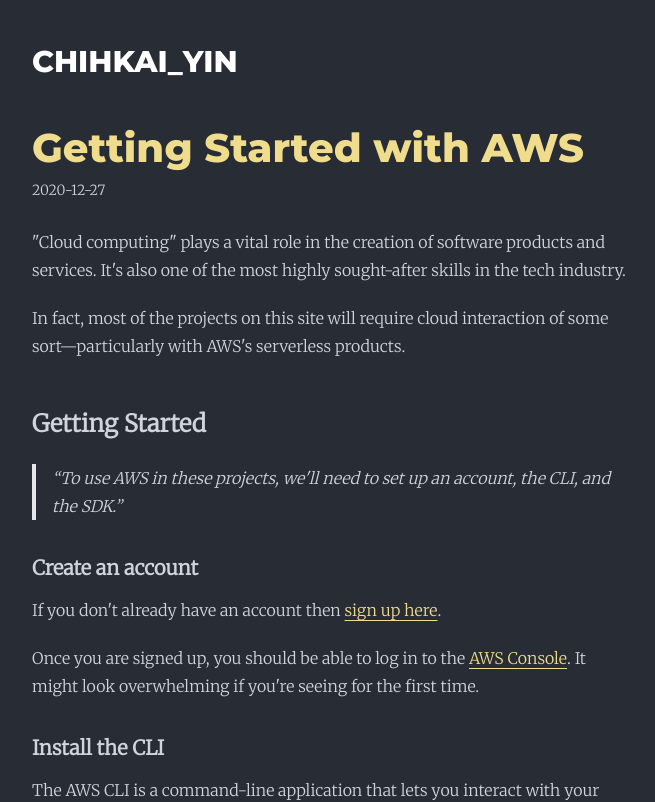
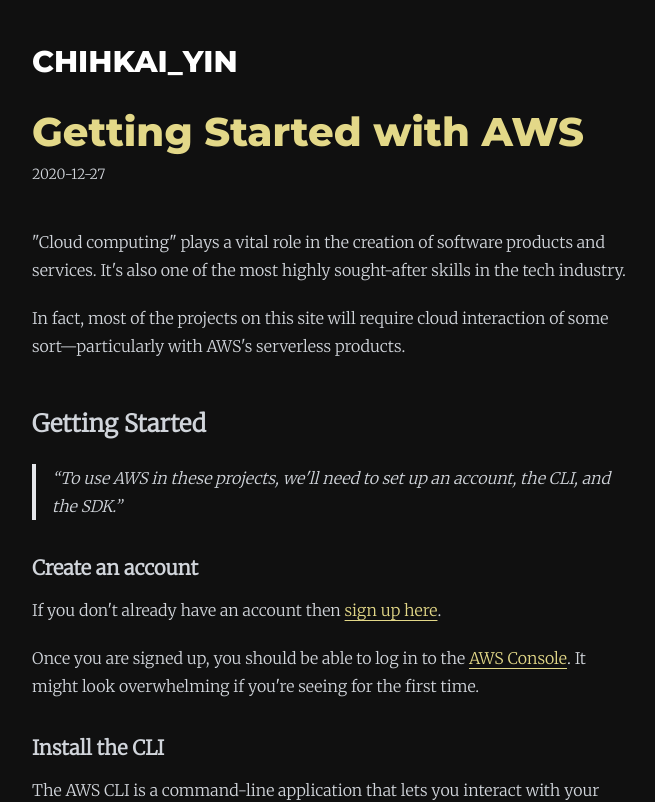
Before and after one commit to alexyin0978/chihkaiyin.blog, a Next.js app: page /aws-quickstart in a window 1280 px wide. Shown: the top 802 px of the page, without its empty margins (308-963 px from the left). Built offline with nearby package versions, Linux system fonts and the light colour scheme.

Commit message:
update: prev and next post link

```diff
--- a/app/[post]/page.tsx
+++ b/app/[post]/page.tsx
@@ -1,8 +1,13 @@
 import { Merriweather, Montserrat } from "next/font/google";
 
-import { PostMetaData, getPost } from "@/utils/readPost";
+import {
+  PostMetaData,
+  getAdjacentPostMetaDatas,
+  getPost,
+} from "@/utils/readPost";
 
 import Markdown from "@/components/Markdown";
+import Link from "next/link";
 
 type PostProps = {
   params: {
@@ -61,9 +66,10 @@
 export default function Post({ params }: PostProps) {
   const { data: postMetaData, content: postMarkdown } = getPost(params.post);
   const { title, date } = postMetaData as PostMetaData;
+  const [prevPostMetadata, nextPostMetadata] = getAdjacentPostMetaDatas(title);
 
   return (
-    <main className="pt-4">
+    <>
       <header className="mb-7">
         <h1
           className={`${montserrat.className}  text-4xl sm:text-[40px] sm:leading-10 mb-3 text-header_dark font-extrabold`}
@@ -74,15 +80,37 @@
           {date}
         </p>
       </header>
-
+      <main className="pt-4">
         <article
           className={`prose text-gray-300 ${proseStyles.headings}
       ${proseStyles.p} ${proseStyles.a} ${proseStyles.blockquote}
       ${proseStyles.strong} ${proseStyles.pre} ${merriweather.className}`}
         >
           <Markdown markdown={postMarkdown} />
-        sss
         </article>
       </main>
+      <aside className="mt-14 -mb-1">
+        <ul className="flex justify-between items-center text-base text-header_dark">
+          <li
+            className={`${
+              !prevPostMetadata ? "invisible" : ""
+            } hover:font-semibold duration-200 transition-['font-weight']`}
+          >
+            <Link href={`/${prevPostMetadata?.fileName}`}>
+              ← {prevPostMetadata?.title}
+            </Link>
+          </li>
+          <li
+            className={`${
+              !nextPostMetadata ? "invisible" : ""
+            } hover:font-semibold duration-200 transition-['font-weight']`}
+          >
+            <Link href={`/${nextPostMetadata?.fileName}`}>
+              {nextPostMetadata?.title} →
+            </Link>
+          </li>
+        </ul>
+      </aside>
+    </>
   );
 }
--- a/components/Markdown.tsx
+++ b/components/Markdown.tsx
@@ -36,7 +36,6 @@
     <ReactMarkdown
       components={{
         code({ node, inline, className, children, ...props }) {
-          // className can cause hydration error, only executes it after mounted
           const hasLang = /language-(\w+)/.exec(className || "");
 
           const hasMeta = !!node?.data?.meta;
--- a/tailwind.config.js
+++ b/tailwind.config.js
@@ -11,11 +11,11 @@
   theme: {
     extend: {
       colors: {
-        main: colors.white,
-        main_dark: "#282c35",
-        header: "#d23669",
-        header_dark: "#efdd8d",
-        content: "#222222",
+        // main: colors.white,
+        main_dark: "#101010",
+        // header: "#d23669",
+        header_dark: "#E3D888",
+        // content: "#222222",
         content_dark: "#e8ddb5",
       },
       maxWidth: {
--- a/utils/readPost.ts
+++ b/utils/readPost.ts
@@ -44,3 +44,15 @@
 export const getPost = (post: string) => {
   return parseMarkdown(`${rootPath()}/post/${post}.md`);
 };
+
+export const getAdjacentPostMetaDatas = (
+  currentPostTitle: string,
+): [PostMetaData | undefined, PostMetaData | undefined] => {
+  const metadatas = getAllPostsMetaDatas();
+
+  const currentPostIndex = metadatas.findIndex(
+    metadata => metadata.title === currentPostTitle,
+  );
+
+  return [metadatas[currentPostIndex - 1], metadatas[currentPostIndex + 1]];
+};
```
Lines whose indentation alone changed are shown as unchanged.
